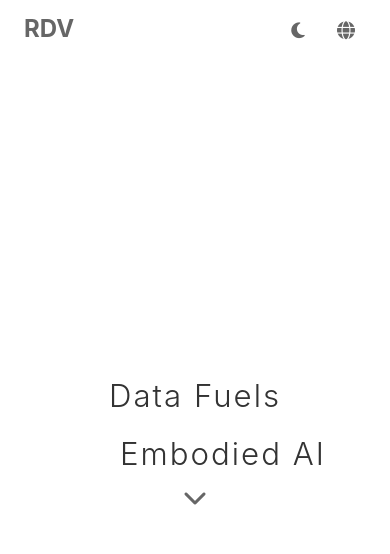
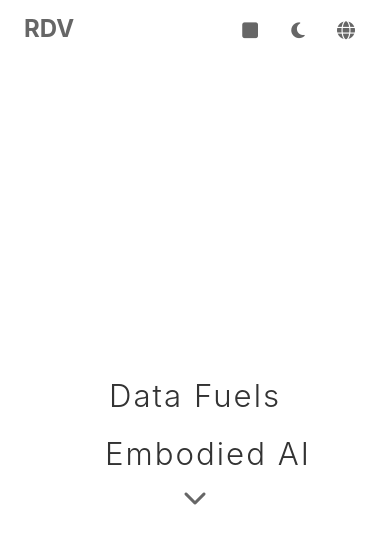
Before and after one commit to red-pencil/datapage, a Jekyll site: the page built from index.html, in a window 390 px wide. Shown: the top 554 px of the page. Built offline with Jekyll 4.4.1, drawn with Linux system fonts in a browser that asks for light colours.

Commit message:
video and photo mode

```diff
--- a/_includes/header.html
+++ b/_includes/header.html
@@ -2,6 +2,9 @@
   <div class="header-inner">
     <a href="{{ site.url }}" class="logo">RDV</a>
     <div class="header-actions">
+      <button class="media-switch" id="media-switch" title="Switch Background">
+        <i class="fa-solid fa-square"></i>
+      </button>
       <button class="theme-switch" id="theme-switch" title="Switch Theme">
         <i class="fa-solid fa-moon"></i>
       </button>
--- a/_includes/hero.html
+++ b/_includes/hero.html
@@ -1,4 +1,6 @@
 <section class="hero" id="hero">
+  <img class="hero-bg" id="hero-bg" src="/assets/hero/humanoidlearn.jpg" alt="Hero Background">
+  <video class="hero-bg hero-video" id="hero-video" src="/assets/hero/humanoidlearnvideo1.mp4" muted loop autoplay></video>
   <div class="hero-content">
     <h1 class="hero-title" id="hero-title">
       <span class="hero-fixed">Data Fuels</span>
--- a/assets/css/style.css
+++ b/assets/css/style.css
@@ -101,6 +101,41 @@
   background: var(--bg-light);
 }
 
+.media-switch {
+  background: none;
+  border: none;
+  cursor: pointer;
+  color: var(--text-secondary);
+  padding: 8px;
+  border-radius: 4px;
+  transition: background 0.2s;
+  display: flex;
+  align-items: center;
+  justify-content: center;
+  width: 40px;
+  height: 36px;
+  z-index: 2000;
+  position: relative;
+}
+
+.media-switch:hover {
+  background: var(--bg-light);
+}
+
+.media-switch i {
+  font-size: 18px;
+}
+
+.media-switch:hover {
+  background: var(--bg-light);
+}
+
+.media-switch .media-icon {
+  font-size: 18px;
+  line-height: 1;
+  display: block;
+}
+
 .theme-switch i {
   font-size: 18px;
 }
@@ -201,13 +236,77 @@
   text-align: center;
   padding: 24px;
   overflow: hidden;
+  position: relative;
 }
 
 .hero-content {
-  max-width: 90%;
+  max-width: calc(100% - 48px);
   padding: 0 20px;
   white-space: nowrap;
   margin: auto;
+  position: relative;
+  z-index: 1;
+}
+
+.hero.has-bg .hero-content {
+  position: absolute;
+  bottom: 0;
+  left: 50%;
+  transform: translateX(-50%);
+}
+
+.hero.has-bg .hero-title {
+  font-size: clamp(24px, 5vw, 36px);
+  display: flex;
+  justify-content: center;
+  align-items: baseline;
+  gap: 8px;
+}
+
+.hero.has-bg .hero-fixed {
+  min-width: 100px;
+}
+
+.hero.has-bg .word-carousel {
+  min-width: 120px;
+}
+
+.hero.has-bg .word-carousel .word {
+  width: 120px;
+}
+
+.hero-bg {
+  position: absolute;
+  top: 0;
+  left: 0;
+  width: 100%;
+  height: 100%;
+  object-fit: contain;
+  max-width: 100%;
+  max-height: 100%;
+  opacity: 0;
+  z-index: -1;
+}
+
+.hero-video {
+  position: absolute;
+  top: 0;
+  left: 0;
+  width: 100%;
+  height: 100%;
+  object-fit: contain;
+  max-width: 100%;
+  max-height: 100%;
+  opacity: 0;
+  z-index: -1;
+}
+
+.hero-bg.active {
+  opacity: 1;
+}
+
+.hero-video.active {
+  opacity: 1;
 }
 
 .hero-title {
@@ -235,13 +334,21 @@
   height: 1.2em;
 }
 
+.word-carousel {
+  display: inline-block;
+  position: relative;
+  text-align: left;
+  min-width: 220px;
+  height: 1.2em;
+}
+
 .word-carousel .word {
-  display: inline-block;
+  display: block;
   position: absolute;
   left: 0;
+  top: 0;
   width: 220px;
-  text-align: left;
-  transition: all 0.5s ease;
+  transition: all 0.8s ease;
 }
 
 .word-carousel .word.active {
@@ -396,8 +503,9 @@
   }
 
   .hero-content {
-    padding: 0 16px;
-    max-width: 100%;
+    max-width: 90%;
+    padding: 0 20px;
+    margin: auto;
   }
 
   .hero-title {
@@ -417,37 +525,36 @@
     display: inline-block;
     position: relative;
     text-align: center;
-    min-width: 150px;
+    min-width: 180px;
     height: 1.2em;
   }
 
   .word-carousel .word {
     position: absolute;
-    left: 0;
-    right: 0;
-    margin: 0 auto;
-    width: 150px;
+    left: 50%;
+    transform: translateX(-50%);
+    width: 180px;
     text-align: center;
-transition: all 0.8s ease;
+    transition: all 0.8s ease;
   }
 
   .word-carousel .word.active {
-    transform: translateY(0);
+    transform: translateX(-50%) translateY(0);
     opacity: 1;
   }
 
   .word-carousel .word.inactive {
-    transform: translateY(-100%);
+    transform: translateX(-50%) translateY(-100%);
     opacity: 0;
   }
 
   .word-carousel .word.slide-out {
-    transform: translateY(100%);
+    transform: translateX(-50%) translateY(100%);
     opacity: 0;
   }
 
   .word-carousel .word.slide-in {
-    transform: translateY(0);
+    transform: translateX(-50%) translateY(0);
     opacity: 1;
   }
 }
--- a/assets/js/main.js
+++ b/assets/js/main.js
@@ -1,7 +1,6 @@
 // RDV - Language Switcher + Word Carousel
 
 (function() {
-  // Translations
   var i18n = {
     zh: {
       heroTitleFixed: "数据赋能",
@@ -34,9 +33,10 @@
   var currentLang = 'en';
   var wordIndex = 0;
   var wordInterval = null;
+  var mediaModes = ['image', 'video', 'none'];
+  var currentMediaIndex = 0;
 
   function init() {
-    // Detect browser language
     var savedLang = localStorage.getItem('rdv-lang');
     if (savedLang) {
       currentLang = savedLang;
@@ -44,28 +44,17 @@
       currentLang = navigator.language && navigator.language.startsWith('zh') ? 'zh' : 'en';
     }
 
-    // Apply translations
     applyTranslations();
-
-    // Start word carousel
     startWordCarousel();
-
-    // Update lang switcher UI
     updateLangSwitcher();
-
-    // Init theme
     initTheme();
-
-    // Init header scroll effect
     initHeaderScroll();
 
-    // Add event listener for language switch button
     var langBtn = document.getElementById('lang-switch');
     if (langBtn) {
       langBtn.addEventListener('click', toggleLangMenu);
     }
 
-    // Add event listeners for language options
     var options = document.querySelectorAll('.lang-option');
     for (var i = 0; i < options.length; i++) {
       options[i].addEventListener('click', function(e) {
@@ -80,7 +69,6 @@
       });
     }
 
-    // Close menu when clicking outside
     document.addEventListener('click', function(e) {
       var dropdown = document.querySelector('.lang-dropdown');
       if (dropdown && !dropdown.contains(e.target)) {
@@ -88,11 +76,23 @@
       }
     });
 
-    // Add event listener for scroll arrow
     var arrow = document.getElementById('hero-arrow');
     if (arrow) {
       arrow.addEventListener('click', scrollToProducts);
     }
+
+    var mediaBtn = document.getElementById('media-switch');
+    if (mediaBtn) {
+      mediaBtn.onclick = function() {
+        cycleMedia();
+      };
+    }
+
+    document.onkeydown = function(e) {
+      if (e.key === 'ArrowLeft' || e.key === 'ArrowRight') {
+        cycleMedia();
+      }
+    };
   }
 
   function toggleLangMenu(e) {
@@ -140,25 +140,56 @@
     setTheme(newTheme);
   }
 
+  function cycleMedia() {
+    var hero = document.getElementById('hero');
+    var bg = document.getElementById('hero-bg');
+    var video = document.getElementById('hero-video');
+    var mediaBtn = document.getElementById('media-switch');
+
+    currentMediaIndex = (currentMediaIndex + 1) % mediaModes.length;
+    var mode = mediaModes[currentMediaIndex];
+
+    if (bg) bg.classList.remove('active');
+    if (video) video.classList.remove('active');
+
+    if (mode === 'image' && bg) {
+      bg.classList.add('active');
+      hero.classList.add('has-bg');
+    } else if (mode === 'video' && video) {
+      video.classList.add('active');
+      hero.classList.add('has-bg');
+    } else {
+      hero.classList.remove('has-bg');
+    }
+
+    if (mediaBtn) {
+      var icon = mediaBtn.querySelector('i');
+      if (icon) {
+        if (mode === 'image') icon.className = 'fa-solid fa-image';
+        else if (mode === 'video') icon.className = 'fa-solid fa-video';
+        else icon.className = 'fa-solid fa-square';
+      }
+    }
+  }
+
   function initHeaderScroll() {
     var header = document.querySelector('.site-header');
     if (!header) return;
 
     function getBgColor() {
       var theme = document.documentElement.getAttribute('data-theme');
-      return theme === 'dark' ? '26, 26, 26' : '255, 255, 255'; // #1a1a1a or #ffffff
+      return theme === 'dark' ? '26, 26, 26' : '255, 255, 255';
     }
 
     function getBorderColor() {
       var theme = document.documentElement.getAttribute('data-theme');
-      return theme === 'dark' ? '51, 51, 51' : '229, 229, 229'; // #333333 or #e5e5e5
+      return theme === 'dark' ? '51, 51, 51' : '229, 229, 229';
     }
 
     window.addEventListener('scroll', function() {
       var scrollY = window.pageYOffset || document.documentElement.scrollTop;
-      var threshold = window.innerHeight * 0.5; // 50vh
+      var threshold = window.innerHeight * 0.5;
 
-      // Calculate opacity: 0 at top, 1 at 50vh
       var opacity = Math.min(scrollY / threshold, 1);
 
       var bgColor = getBgColor();
@@ -170,20 +201,17 @@
   }
 
   function startWordCarousel() {
-    // Stop existing interval
     if (wordInterval) {
       clearInterval(wordInterval);
     }
 
-    // Set initial word
     wordIndex = 0;
     updateCarouselWords();
 
-    // Start interval - 3 seconds
-    wordInterval = setInterval(rotateWord, 4000);
+    wordInterval = setInterval(rotateWord, 3000);
   }
 
-function rotateWord() {
+  function rotateWord() {
     var words = i18n[currentLang].heroTitleWords;
     if (!words || words.length === 0) return;
 
@@ -224,7 +252,6 @@
   }
 
   function updateLangSwitcher() {
-    // Update active state in menu
     var options = document.querySelectorAll('.lang-option');
     for (var i = 0; i < options.length; i++) {
       if (options[i].getAttribute('data-lang') === currentLang) {
@@ -234,7 +261,6 @@
       }
     }
 
-    // Restart carousel with new language
     startWordCarousel();
   }
 
@@ -249,17 +275,14 @@
     var t = i18n[currentLang];
     if (!t) return;
 
-    // Hero fixed part
     var heroFixed = document.querySelector('.hero-fixed');
     if (heroFixed && t.heroTitleFixed) {
       heroFixed.textContent = t.heroTitleFixed;
     }
 
-    // Update carousel words
     wordIndex = 0;
     updateCarouselWords();
 
-    // Products
     var productItems = document.querySelectorAll('.product-item');
     for (var i = 0; i < t.products.length; i++) {
       if (productItems[i]) {
@@ -270,7 +293,6 @@
       }
     }
 
-    // Footer
     var contactTitle = document.querySelector('.footer-title');
     if (contactTitle) contactTitle.textContent = t.contact;
 
@@ -278,7 +300,6 @@
     if (copyright) copyright.textContent = t.footerCopyright;
   }
 
-  // Run on DOM ready
   if (document.readyState === 'loading') {
     document.addEventListener('DOMContentLoaded', init);
   } else {
```
Also changed, not shown: assets/hero/humanoidlearn.jpg (added), 6 other files.
